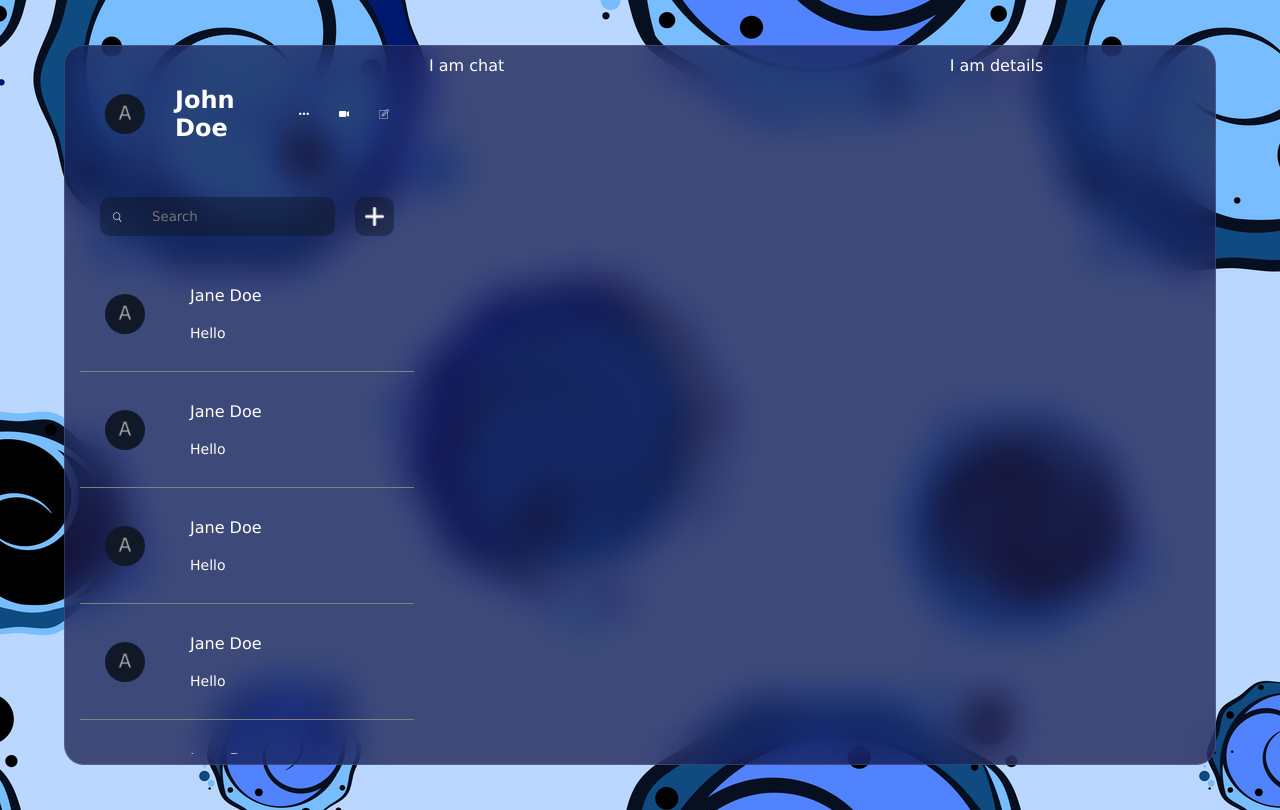
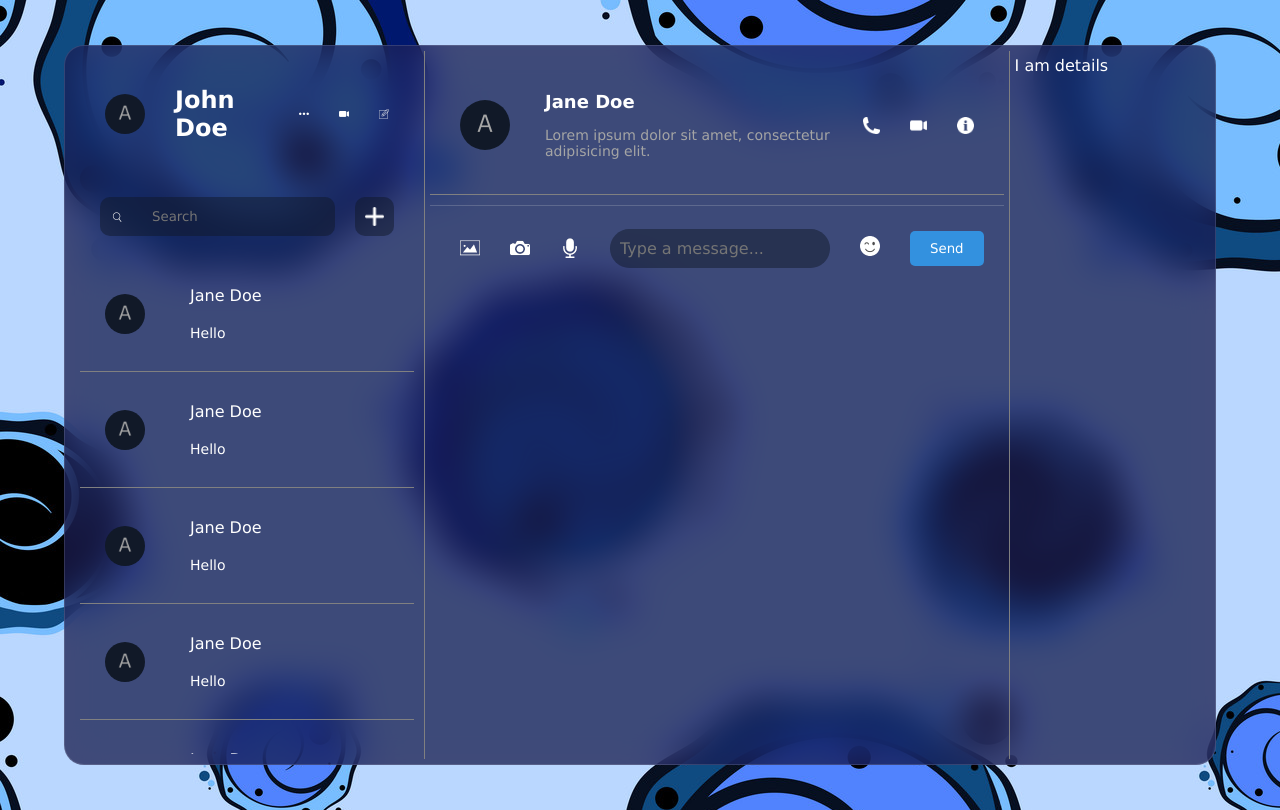
Before and after one commit to EmonMridha/Chatting-Web-App, a React (Vite) app: page / in a window 1280 px wide. Built offline with nearby package versions, Linux system fonts and the light colour scheme.

Commit message:
added state in input field

```diff
--- a/package.json
+++ b/package.json
@@ -10,6 +10,7 @@
     "preview": "vite preview"
   },
   "dependencies": {
+    "emoji-picker-react": "^4.16.1",
     "react": "^19.2.0",
     "react-dom": "^19.2.0"
   },
--- a/src/components/chat/Chat.jsx
+++ b/src/components/chat/Chat.jsx
@@ -1,9 +1,47 @@
+import EmojiPicker, { Emoji } from 'emoji-picker-react';
 import './chat.css'
+import { useState } from 'react';
 
 const Chat = () => {
+    const [open,setOpen] = useState(false)
+    const [text,setText] = useState("")
+
+    const handleEmoji = e => {
+        console.log(e);
+    }
+
+        console.log(text);
+
     return (
         <div className='chat'>
-             I am chat
+            <div className="top">
+                <div className="user">
+                    <img src="./avatar.png" alt="" />
+                    <div className="texts">
+                        <span>Jane Doe</span>
+                        <p>Lorem ipsum dolor sit amet, consectetur adipisicing elit.</p>
+                    </div>
+                </div>
+                <div className="icons">
+                    <img src="./phone.png" alt="" />
+                    <img src="./video.png" alt="" />
+                    <img src="./info.png" alt="" />
+                </div>
+            </div>
+            <div className="center"></div>
+            <div className="bottom">
+                <div className="icons">
+                    <img src="./img.png" alt="" />
+                    <img src="./camera.png" alt="" />
+                    <img src="./mic.png" alt="" />
+                </div>
+                <input type="text" placeholder='Type a message...' onChange={e=>setText(e.target.value)}/>
+                <div className="emoji">
+                    <img src="./emoji.png" alt="" onClick={()=> setOpen((prev)=>!prev)}/>
+                    <EmojiPicker open={open} onEmojiClick={handleEmoji}/>
+                </div>
+                <button className='sendButton'>Send</button>
+            </div>
         </div>
     );
 };
--- a/src/components/chat/chat.css
+++ b/src/components/chat/chat.css
@@ -1,5 +1,98 @@
 .chat {
-    flex:2;
-    border-left: gray;
-    border-right: gray;
+    flex: 2;
+    border-left: 1px solid gray;
+    border-right: 1px solid gray;
+    height: 100%;
+
+    .top {
+        padding: 20px;
+        display: flex;
+        align-items: center;
+        justify-content: space-between;
+        border-bottom: 1px solid gray;
+
+        .user {
+            display: flex;
+            align-items: center;
+            gap: 20px;
+
+            img {
+                width: 60px;
+                height: 60px;
+                border-radius: 50%;
+                object-fit: cover;
+            }
+
+            .texts {
+                display: flex;
+                flex-direction: column;
+                gap: 5px;
+
+                span {
+                    font-size: 18px;
+                    font-weight: bold;
+                }
+
+                p {
+                    font-size: 14px;
+                    font-weight: 300;
+                    color: #a5a5a5;
+                }
+            }
+        }
+
+        .icons {
+            display: flex;
+            gap: 20px;
+
+            img {
+                width: 27px;
+                height: 27px;
+                cursor: pointer;
+            }
+        }
+    }
+
+    .center {}
+
+    .bottom {
+        padding: 20px;
+        display: flex;
+        align-items: center;
+        justify-content: space-between;
+        border-top: 1px solid #dddddd35;
+        gap: 20px;
+
+        .icons {
+            display: flex;
+            gap: 20px;
+
+        }
+
+        img {
+            width: 30px;
+            height: 30px;
+            cursor: pointer;
+        }
+
+        input{
+            flex:1px;
+            background-color: rgba(17,25,40,0.5);
+            border:none;
+            border-radius: 20px;
+            padding: 10px;
+            outline: none;
+            color: white;
+            font-size: 16px;
+        }
+
+        .sendButton{
+            background-color: rgb(51, 145, 223);
+            color: white;
+            padding: 10px 20px;
+            border-radius: 5px;
+            border:none;
+            cursor: pointer;
+        }
+    }
 }
--- a/src/components/list/chatList/ChatList.jsx
+++ b/src/components/list/chatList/ChatList.jsx
@@ -3,6 +3,7 @@
 export default function ChatList() {
 
     const [addMode, setAddMode] = useState(false)
+
     return (
         <div className='chatList'>
             <div className='search'>
```
Also changed, not shown: 1 other file (tests, documents, lock files or other folders).
